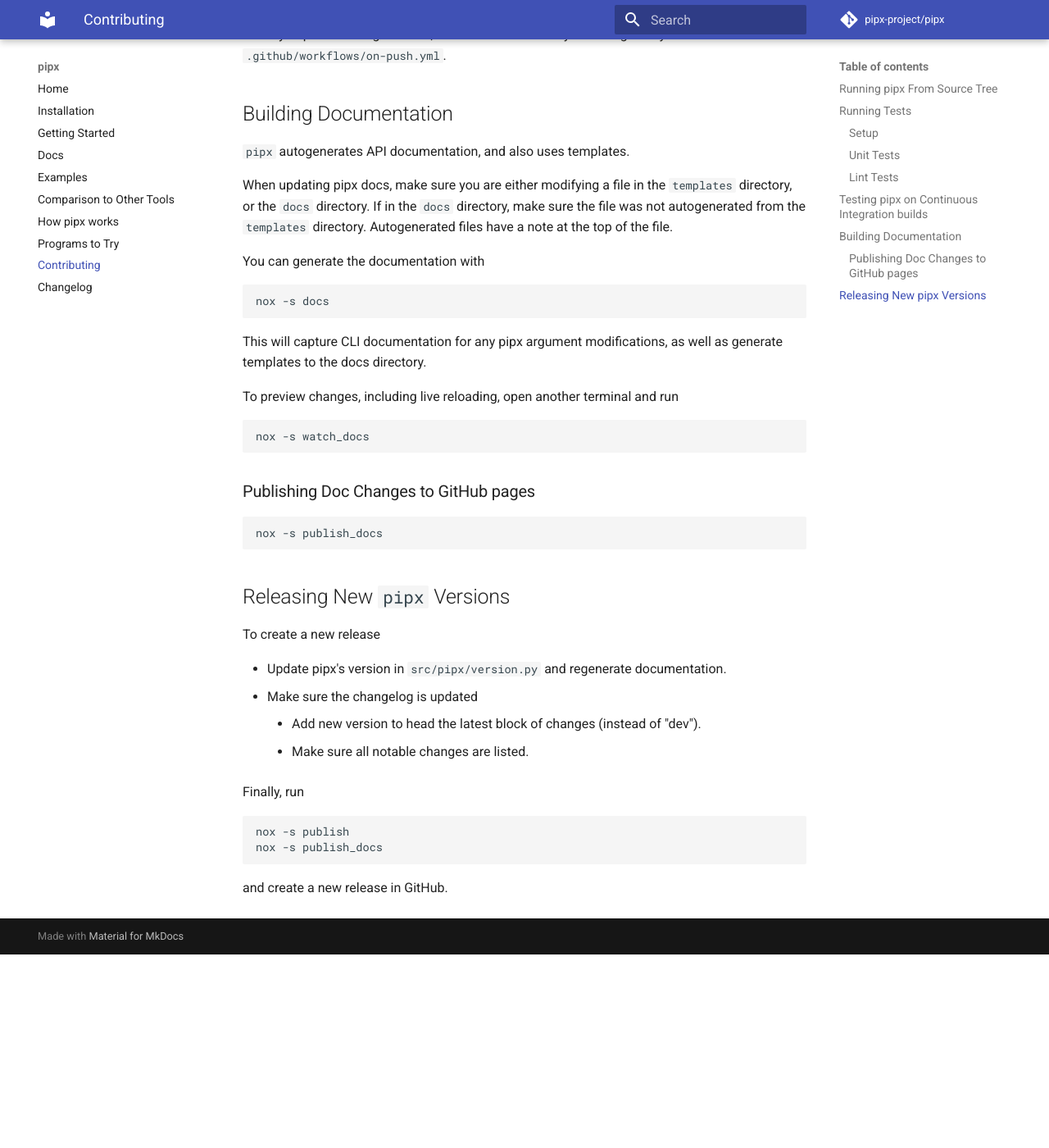
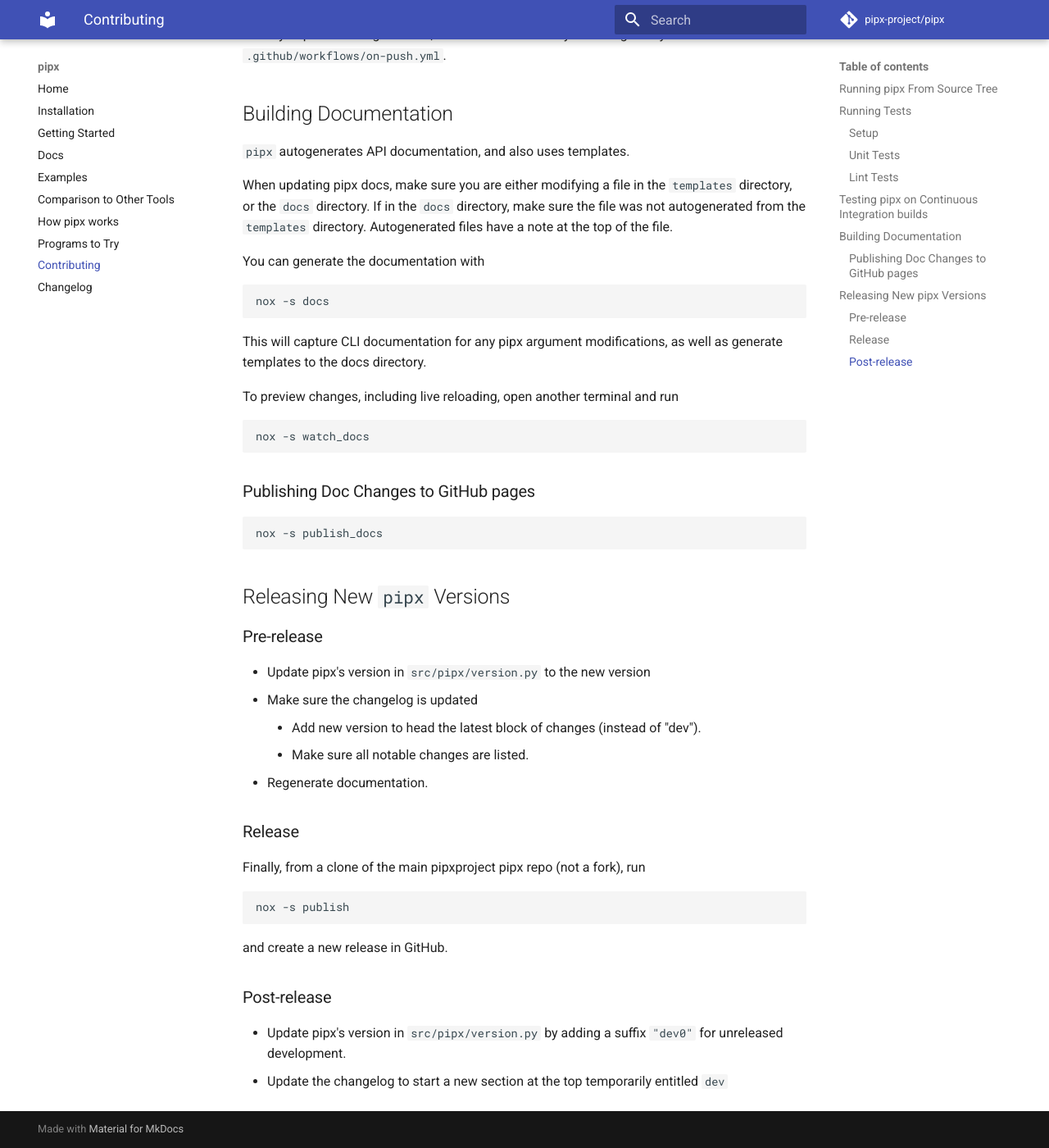
Before and after one commit to pypa/pipx, an MkDocs documentation site: the page built from docs/contributing.md, in a window 1280 px wide and 1400 px high, scrolled down 1921 px. Shown: the whole window at 82% size. Built offline with MkDocs 1.6.1 and Material for MkDocs 9.7.7, drawn with Linux system fonts in a browser that asks for light colours; comment, search, counter and statistics services are not loaded; before the commit the page ends 3085 px from its top, so only the background shows below that.

Commit message:
Contributing docs update.

````diff
--- a/docs/contributing.md
+++ b/docs/contributing.md
@@ -101,17 +101,22 @@
 ```
 
 ## Releasing New `pipx` Versions
-To create a new release
+### Pre-release
 
-* Update pipx's version in `src/pipx/version.py` and regenerate documentation.
+* Update pipx's version in `src/pipx/version.py` to the new version
 * Make sure the changelog is updated
     * Add new version to head the latest block of changes (instead of "dev").
     * Make sure all notable changes are listed.
+* Regenerate documentation.
 
-Finally, run
+### Release
+Finally, from a clone of the main pipxproject pipx repo (not a fork), run
 ```bash
 nox -s publish
-nox -s publish_docs
 ```
 
 and create a new release in GitHub.
+
+### Post-release
+* Update pipx's version in `src/pipx/version.py` by adding a suffix `"dev0"` for unreleased development.
+* Update the changelog to start a new section at the top temporarily entitled `dev`
````
